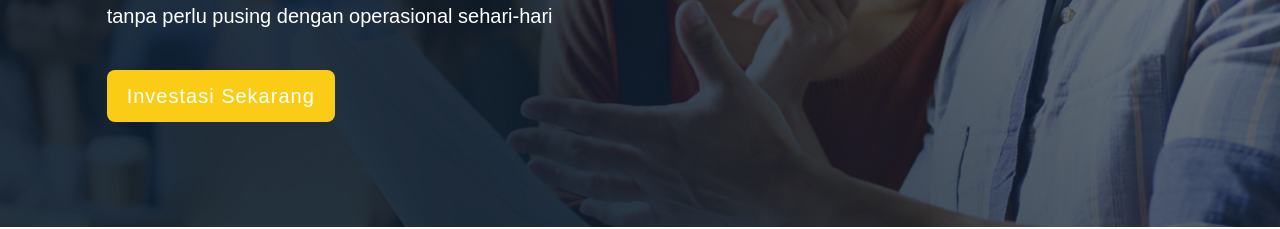
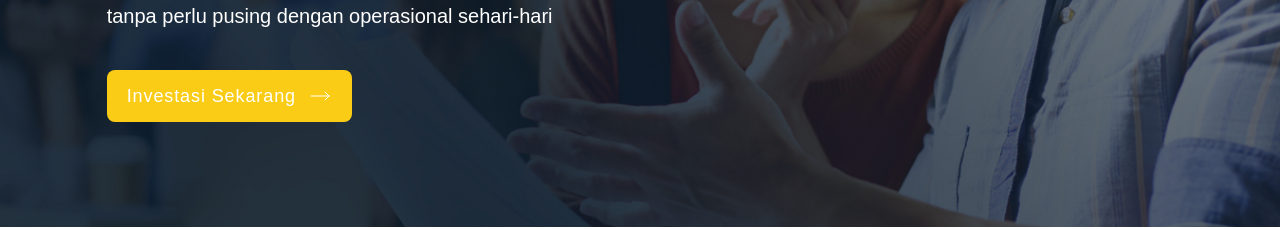
Before and after one commit to alfirman-interview-test/udana.id-project-test, a React (Create React App) app: page / in a window 1280 px wide. Shown: the part 430-659 px from the top of the page. Built offline with nearby package versions, Linux system fonts and the light colour scheme.

Commit message:
add: icon

```diff
--- a/package.json
+++ b/package.json
@@ -3,6 +3,7 @@
   "version": "0.1.0",
   "private": true,
   "dependencies": {
+    "@heroicons/react": "^1.0.5",
     "@testing-library/jest-dom": "^5.16.1",
     "@testing-library/react": "^12.1.2",
     "@testing-library/user-event": "^13.5.0",
--- a/src/App.js
+++ b/src/App.js
@@ -1,3 +1,4 @@
+import { ArrowNarrowRightIcon } from "@heroicons/react/outline";
 import Header from "./components/Header";
 
 function App() {
@@ -22,9 +23,10 @@ function App() {
             </p>
             <a
               href="https://udana.id/register"
-              className="mt-10 inline-block py-3 px-5 bg-yellow-400 hover:bg-yellow-500 duration-500 rounded-lg text-xl tracking-wider"
+              className="mt-10 inline-flex items-center space-x-3 py-3 px-5 bg-yellow-400 hover:bg-yellow-500 duration-500 rounded-lg text-lg tracking-wider"
             >
-              Investasi Sekarang
+              <span>Investasi Sekarang</span>
+              <ArrowNarrowRightIcon className="h-6 w-6" strokeWidth={1} />
             </a>
           </div>
         </div>
```
Also changed, not shown: 1 other file (tests, documents, lock files or other folders).
